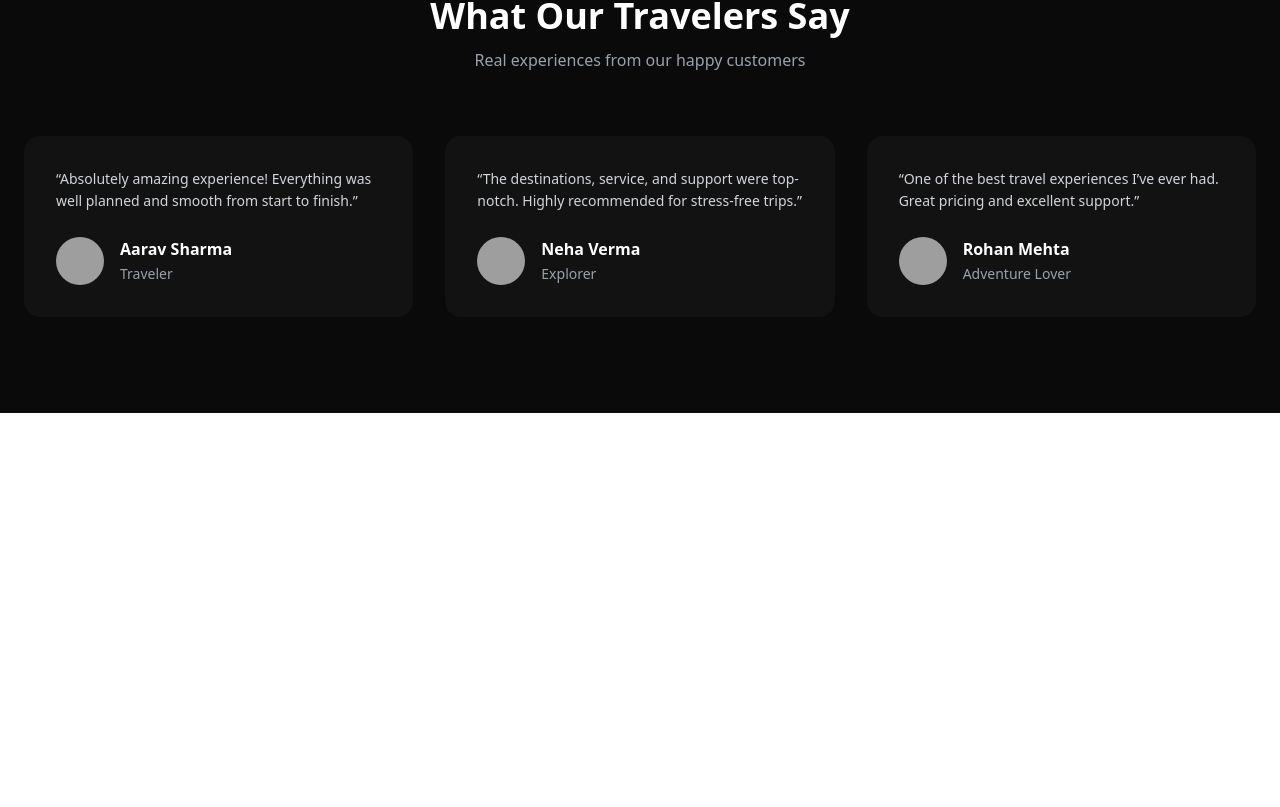
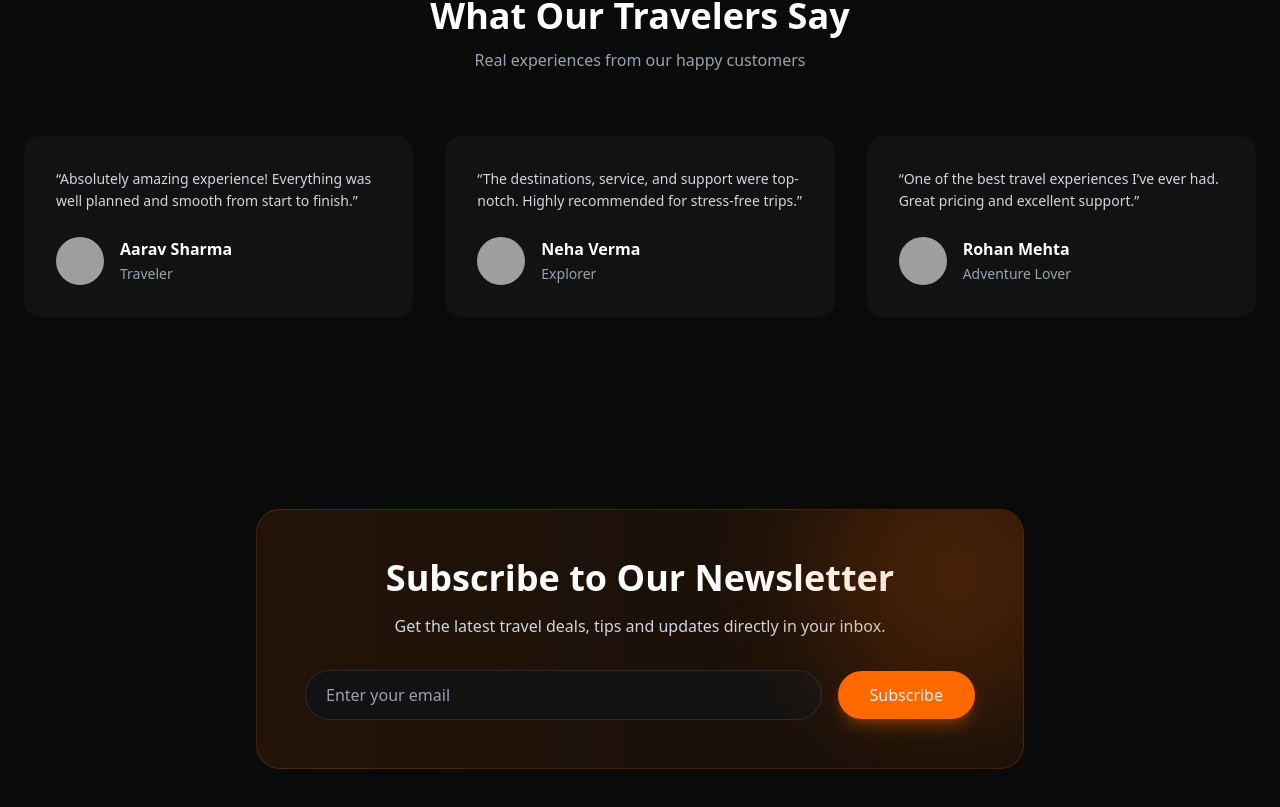
Before and after one commit to anirudh-1404/react-travel-landing-page, a React (Vite) app in the folder travel-landing-page/: page / in a window 1280 px wide. Shown: the part 2329-3136 px from the top of the page. Before the commit the page ends 2742 px from the top, so only its background shows below. Built offline with nearby package versions, Linux system fonts and the light colour scheme; grey boxes are pictures that could not be loaded.

Commit message:
feat: add subscribe section

```diff
--- /dev/null
+++ b/travel-landing-page/src/components/Subsscribe.jsx
@@ -0,0 +1,47 @@
+import React from "react";
+
+const Subscribe = () => {
+  return (
+    <section className="bg-[#0a0a0a] py-24">
+      <div className="max-w-7xl mx-auto px-6">
+        <div
+          className="bg-gradient-to-r from-orange-500/10 to-orange-500/5
+                        rounded-3xl p-12 text-center max-w-3xl mx-auto
+                        border border-orange-500/20 relative overflow-hidden"
+        >
+          {/* subtle glow */}
+          <div className="absolute -top-20 -right-20 w-72 h-72 bg-orange-500/20 blur-3xl rounded-full" />
+
+          <h2 className="text-3xl md:text-4xl font-bold text-white">
+            Subscribe to Our Newsletter
+          </h2>
+
+          <p className="text-gray-300 mt-4 max-w-xl mx-auto">
+            Get the latest travel deals, tips and updates directly in your
+            inbox.
+          </p>
+
+          <form className="mt-8 flex flex-col sm:flex-row items-center gap-4 justify-center">
+            <input
+              type="email"
+              placeholder="Enter your email"
+              className="w-full sm:flex-1 px-5 py-3 rounded-full bg-[#121212]
+                         text-white placeholder-gray-400 outline-none
+                         border border-white/10 focus:border-orange-500"
+            />
+
+            <button
+              type="button"
+              className="bg-orange-500 hover:bg-orange-600 transition
+                         text-white px-8 py-3 rounded-full font-medium shadow-lg shadow-orange-500/30"
+            >
+              Subscribe
+            </button>
+          </form>
+        </div>
+      </div>
+    </section>
+  );
+};
+
+export default Subscribe;
--- a/travel-landing-page/src/pages/Home.jsx
+++ b/travel-landing-page/src/pages/Home.jsx
@@ -4,6 +4,7 @@ import Category from "../components/Category";
 import Destinations from "../components/Destinations";
 import WhyChooseUs from "../components/WhyChooseUs";
 import Testimonials from "../components/Testimonials";
+import Subscribe from "../components/Subsscribe";
 
 const Home = () => {
   return (
@@ -13,6 +14,7 @@ const Home = () => {
       <Destinations />
       <WhyChooseUs />
       <Testimonials />
+      <Subscribe />
     </>
   );
 };
```
